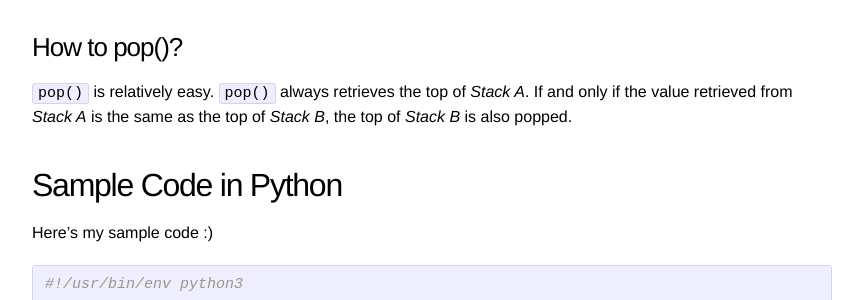
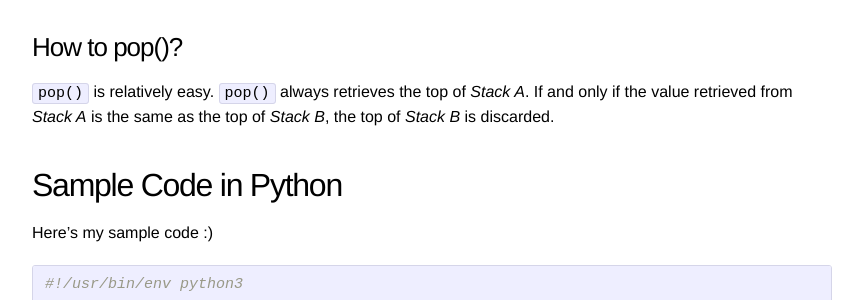
Before and after one commit to mahata/mahata.github.io, a Jekyll site: the page built from _posts/2015-04-01-getmax-stack.md, in a window 1280 px wide and 900 px high, scrolled down 2026 px. Shown: the part 152-452 px from the top of the window, without its empty margins (208-1071 px from the left). Built offline with Jekyll 4.4.1, drawn with Linux system fonts in a browser that asks for light colours.

Commit message:
Small word change

```diff
--- a/_posts/2015-04-01-getmax-stack.md
+++ b/_posts/2015-04-01-getmax-stack.md
@@ -46,7 +46,7 @@ Like this way, the top of *Stack B* is always the biggest value of *Stack A*.
 
 ### How to pop()?
 
-`pop()` is relatively easy. `pop()` always retrieves the top of *Stack A*. If and only if the value retrieved from *Stack A* is the same as the top of *Stack B*, the top of *Stack B* is also popped.
+`pop()` is relatively easy. `pop()` always retrieves the top of *Stack A*. If and only if the value retrieved from *Stack A* is the same as the top of *Stack B*, the top of *Stack B* is discarded.
 
 ## Sample Code in Python
 
```
